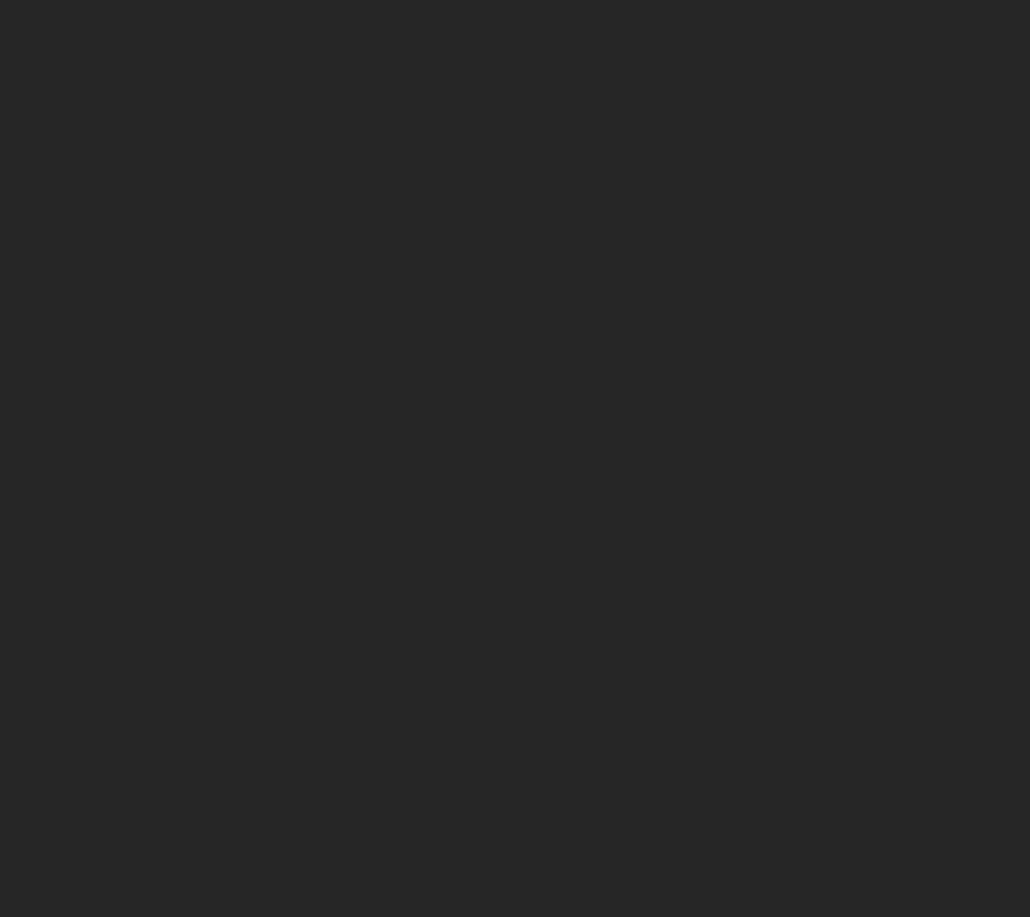
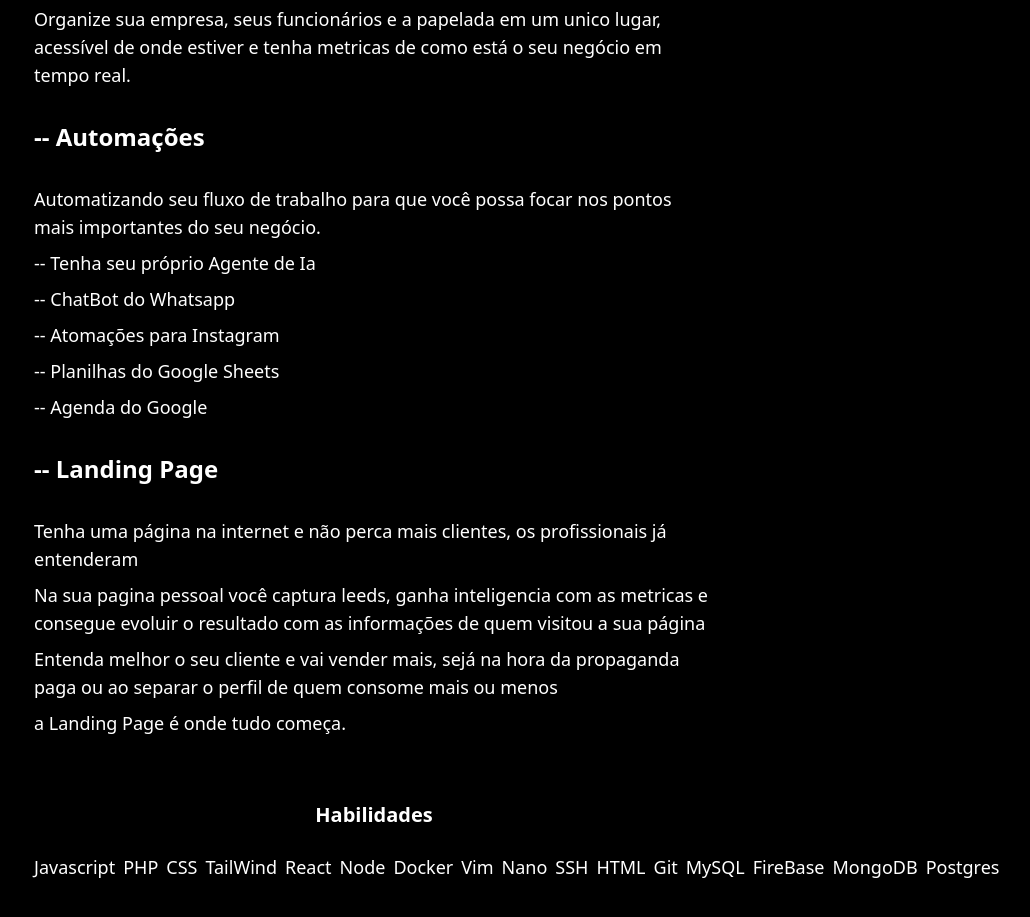
Before and after one commit to wells99/PerfilReact, a React (Vite) app: page / in a window 1280 px wide. Shown: the part 2100-3017 px from the top of the page, without its empty margins (126-1156 px from the left). Before the commit the page ends 1981 px from the top, so only its background shows below. Built offline with nearby package versions, Linux system fonts and the light colour scheme.

Commit message:
atualizando links - skills e services

```diff
--- a/src/components/LandingPage.jsx
+++ b/src/components/LandingPage.jsx
@@ -137,7 +137,7 @@ const LandingPage = () => {
 
                         <div className="flex flex-col lg:flex-row gap-4 w-full max-w-4xl">
                             <div id="imgProject" className="w-full lg:w-[300px] flex-shrink-0">
-                                <a href="https://mapos.wmcentralapps.online/" target="blank">
+                                <a href="https://maposs.wmcentralapps.online/" target="blank">
                                     <img src={mapos} alt="imagem-projeto" className="rounded-lg w-full h-[200px] object-cover" />
                                 </a>
                             </div>
@@ -149,7 +149,7 @@ const LandingPage = () => {
                                     <p className="px-1 py-1 bg-pink-500 rounded border border-pink-700">PHP</p>
                                 </div>
                                 <div className="w-full text-sm leading-relaxed">
-                                    <p><span className="text-neutral-500 text-nowrap">Usuario:</span> Portfolio | <span className="text-neutral-500">Senha:</span> Contratado</p>
+                                    <p><span className="text-neutral-500 text-nowrap">Usuario:</span> portfolio@email.com | <span className="text-neutral-500">Senha:</span> Contratado</p>
                                     <p>Implementação de sistema Open Source de gerenciamento de Ordens de Serviço e Vendas</p>
                                     <p>Esse sistema usa banco de dados relacional mySQL, PHP e JQuery</p>
                                     <p>Além da Implementação desse sistema em uma hospedagem compartilhada o cliente</p>
@@ -201,6 +201,64 @@ const LandingPage = () => {
 
                         </div>
                     </div>
+
+                    <div id="services" className="bg-black text-white lg:px-20 py-8 flex flex-col w-full text-left lg:w-3/4 gap-1 lg:gap-4">
+                        <h2 className="text-xl font-bold text-center mb-2 ">Serviços</h2>
+                        <span> </span><h3 className="pb-4 text-md font-semibold text-2xl">-- Sistemas de Gestão</h3>
+                        <div className="flex flex-col w- text-left gap-2 lg:text-lg">
+                            <p>
+                               Organize sua empresa, seus funcionários e a papelada em um unico lugar, acessível de onde estiver e tenha metricas
+                               de como está o seu negócio em tempo real.
+                            </p>
+                        </div>
+
+                        <span> </span><h3 className="pb-4 text-md font-semibold text-2xl">-- Automações</h3>
+                        <div className="flex flex-col w- text-left gap-2 lg:text-lg">
+                            <p>
+                               Automatizando seu fluxo de trabalho para que você possa focar nos pontos mais importantes do seu negócio.
+                            </p>
+                               <p>-- Tenha seu próprio Agente de Ia</p>
+                               <p>-- ChatBot do Whatsapp</p>
+                               <p>-- Atomações para Instagram</p>
+                               <p>-- Planilhas do Google Sheets</p>
+                               <p>-- Agenda do Google</p>
+                        </div>
+
+
+                          <span> </span><h3 className="pb-4 text-md font-semibold text-2xl">-- Landing Page</h3>
+                        <div className="flex flex-col w- text-left gap-2 lg:text-lg">
+                            <p>
+                               Tenha uma página na internet e não perca mais clientes, os profissionais já entenderam
+                            </p>
+                            <p>Na sua pagina pessoal você captura leeds, ganha inteligencia com as metricas e consegue evoluir o resultado com as informações de quem visitou a sua página</p>
+                            <p>Entenda melhor o seu cliente e vai vender mais, sejá na hora da propaganda paga ou ao separar o perfil de quem consome mais ou menos</p>
+                            <p>a Landing Page é onde tudo começa.</p>
+                        </div>
+
+                    </div>
+
+                    <div id="skills" className="bg-black text-white lg:px-20 py-8 flex flex-col w-full text-left lg:w-3/4 gap-1 lg:gap-4">
+                        <h2 className="text-xl font-bold text-center mb-2 ">Habilidades</h2>
+                        <div className="flex flex-row text-left gap-2 lg:text-lg">
+                            <p>Javascript</p>
+                            <p>PHP</p>
+                            <p>CSS</p>
+                            <p>TailWind</p>
+                            <p>React</p>
+                            <p>Node</p>
+                            <p>Docker</p>
+                            <p>Vim</p>
+                            <p>Nano</p>
+                            <p>SSH</p>
+                            <p>HTML</p>
+                            <p>Git</p>
+                            <p>MySQL</p>
+                            <p>FireBase</p>
+                            <p>MongoDB</p>
+                            <p>Postgres</p>
+
+                        </div>
+                    </div>
                 </div>
             </main>
         </>
```
